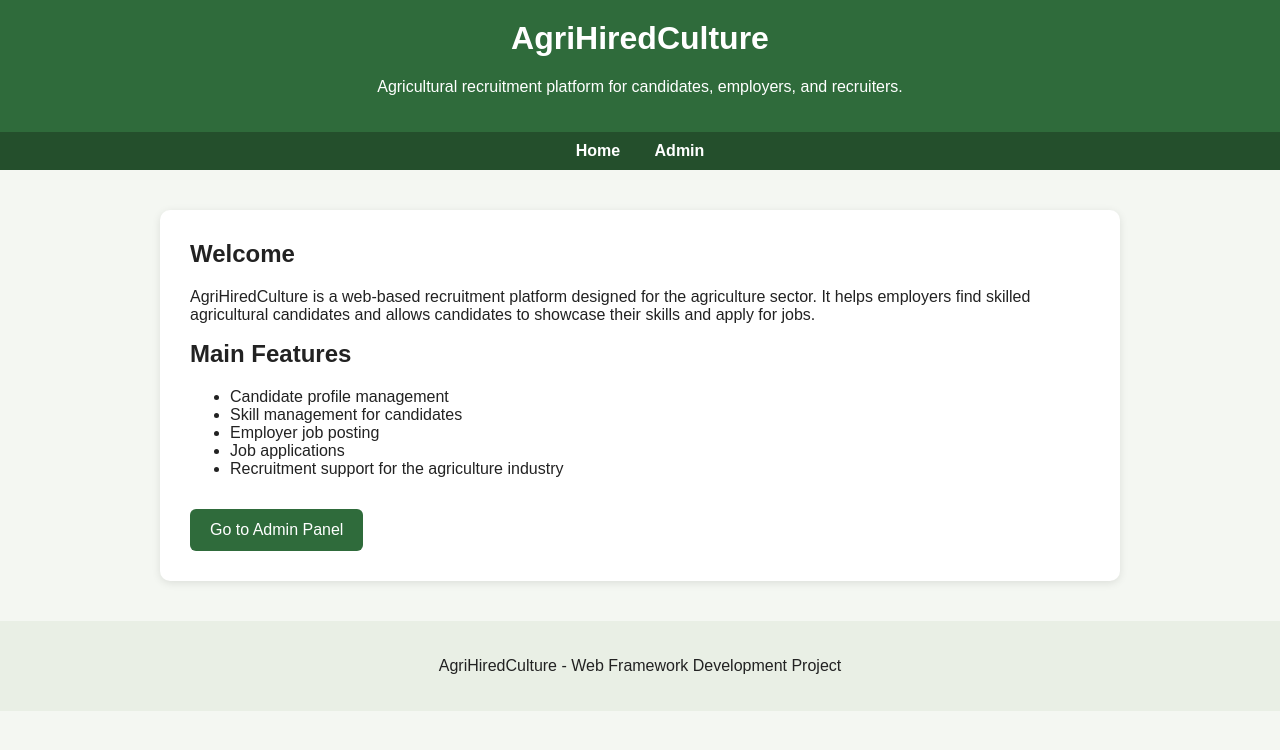
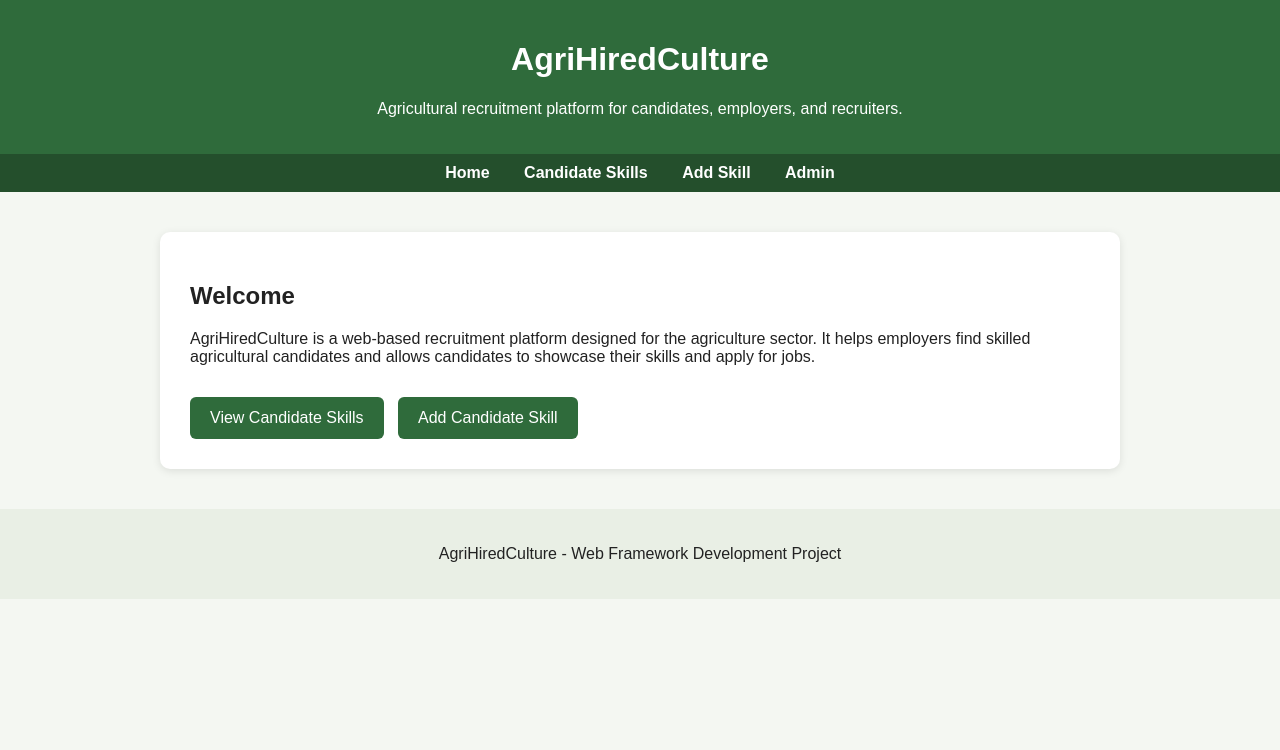
Before and after one commit to Alexchiper1/AgriHiredCulture, a Django app: page / in a window 1280 px wide. Shown: the top 750 px of the page. Run offline with Django 5.2, Linux system fonts and the light colour scheme.

Commit message:
Added candidate skill form and list pages

```diff
--- a/core/templates/core/home.html
+++ b/core/templates/core/home.html
@@ -42,10 +42,6 @@
             box-shadow: 0 2px 8px rgba(0,0,0,0.1);
         }
 
-        h1, h2 {
-            margin-top: 0;
-        }
-
         .button {
             display: inline-block;
             background: #2f6b3b;
@@ -54,10 +50,7 @@
             text-decoration: none;
             border-radius: 6px;
             margin-top: 15px;
-        }
-
-        .button:hover {
-            background: #244f2c;
+            margin-right: 10px;
         }
 
         footer {
@@ -76,6 +69,8 @@
 
     <nav>
         <a href="/">Home</a>
+        <a href="/skills/">Candidate Skills</a>
+        <a href="/skills/add/">Add Skill</a>
         <a href="/admin/">Admin</a>
     </nav>
 
@@ -87,16 +82,8 @@
             their skills and apply for jobs.
         </p>
 
-        <h2>Main Features</h2>
-        <ul>
-            <li>Candidate profile management</li>
-            <li>Skill management for candidates</li>
-            <li>Employer job posting</li>
-            <li>Job applications</li>
-            <li>Recruitment support for the agriculture industry</li>
-        </ul>
-
-        <a class="button" href="/admin/">Go to Admin Panel</a>
+        <a class="button" href="/skills/">View Candidate Skills</a>
+        <a class="button" href="/skills/add/">Add Candidate Skill</a>
     </main>
 
     <footer>
--- a/core/urls.py
+++ b/core/urls.py
@@ -3,4 +3,6 @@ from . import views
 
 urlpatterns = [
     path("", views.home, name="home"),
+    path("skills/add/", views.add_candidate_skill, name="add_candidate_skill"),
+    path("skills/", views.skill_list, name="skill_list"),
 ]
--- a/core/views.py
+++ b/core/views.py
@@ -1,5 +1,24 @@
-from django.shortcuts import render
+from django.shortcuts import render, redirect
+from .forms import CandidateSkillForm
+from .models import CandidateSkill
 
 
 def home(request):
     return render(request, "core/home.html")
+
+
+def add_candidate_skill(request):
+    if request.method == "POST":
+        form = CandidateSkillForm(request.POST)
+        if form.is_valid():
+            form.save()
+            return redirect("skill_list")
+    else:
+        form = CandidateSkillForm()
+
+    return render(request, "core/add_candidate_skill.html", {"form": form})
+
+
+def skill_list(request):
+    skills = CandidateSkill.objects.select_related("candidate", "skill").all()
+    return render(request, "core/skill_list.html", {"skills": skills})
```
Also changed, not shown: core/forms.py (added, +8 -0 lines), core/templates/core/add_candidate_skill.html (added, +20 -0 lines), core/templates/core/skill_list.html (added, +24 -0 lines).
